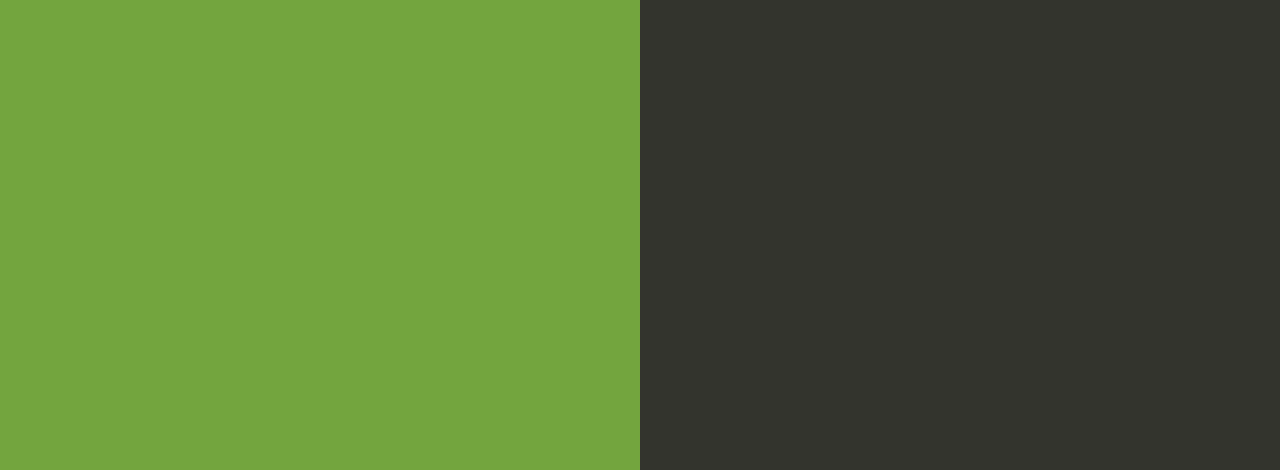
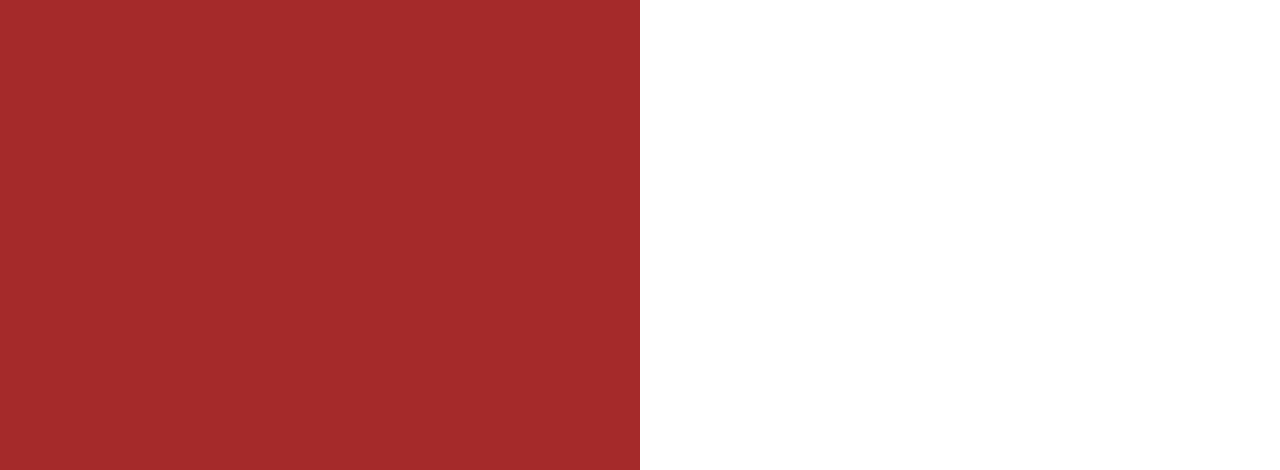
Before and after one commit to aaronannan/test-node, a website: page index.html in a window 1280 px wide. Shown: the part 330-800 px from the top of the page. Drawn offline with Linux system fonts and the light colour scheme.

Commit message:
changed colors

```diff
--- a/index.html
+++ b/index.html
@@ -35,7 +35,7 @@
 
         text-align: right;
         padding-top: 11em;
-        background-color: #73A53E;
+        background-color: brown;
 
       }
       .textColumn p {
@@ -49,7 +49,7 @@
         bottom: 0px;
         left: 50%;
 
-        background-color: #33342D;
+        background-color: white;
       }
 
       h1 {
```
